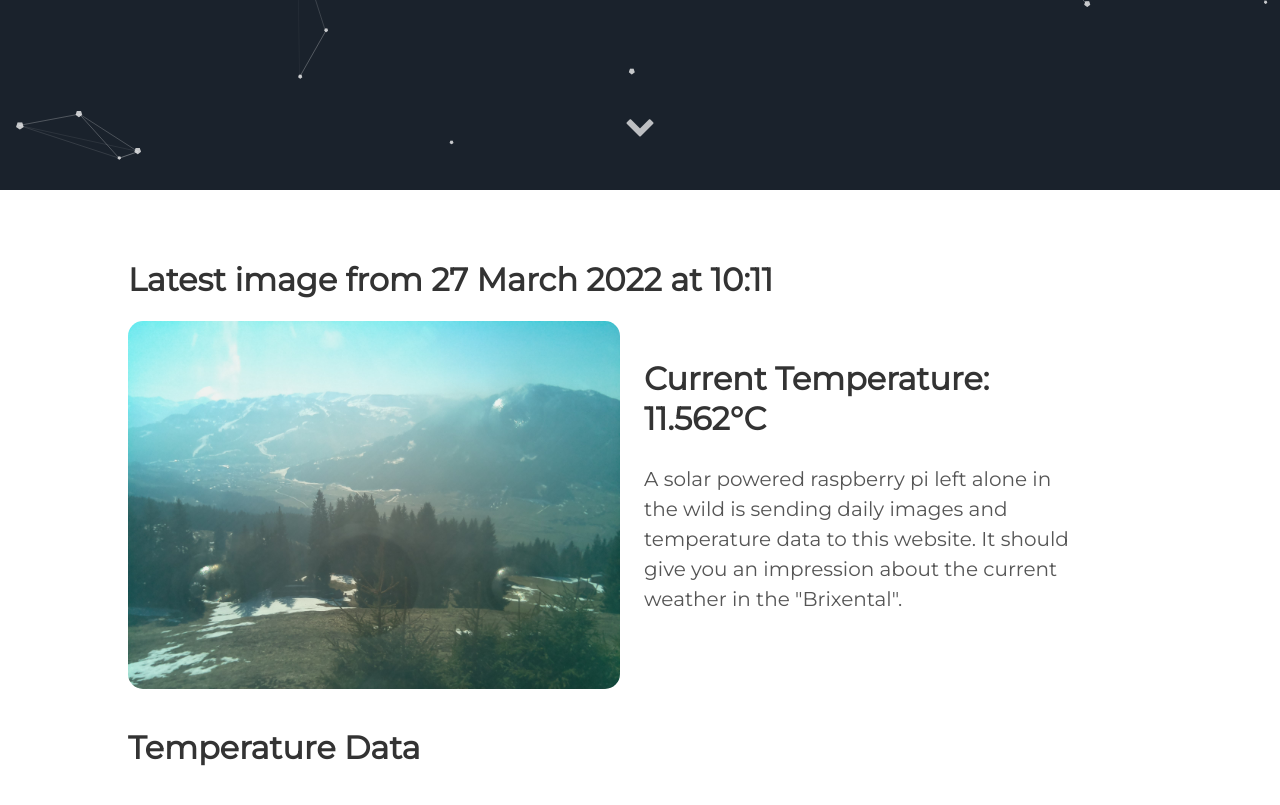
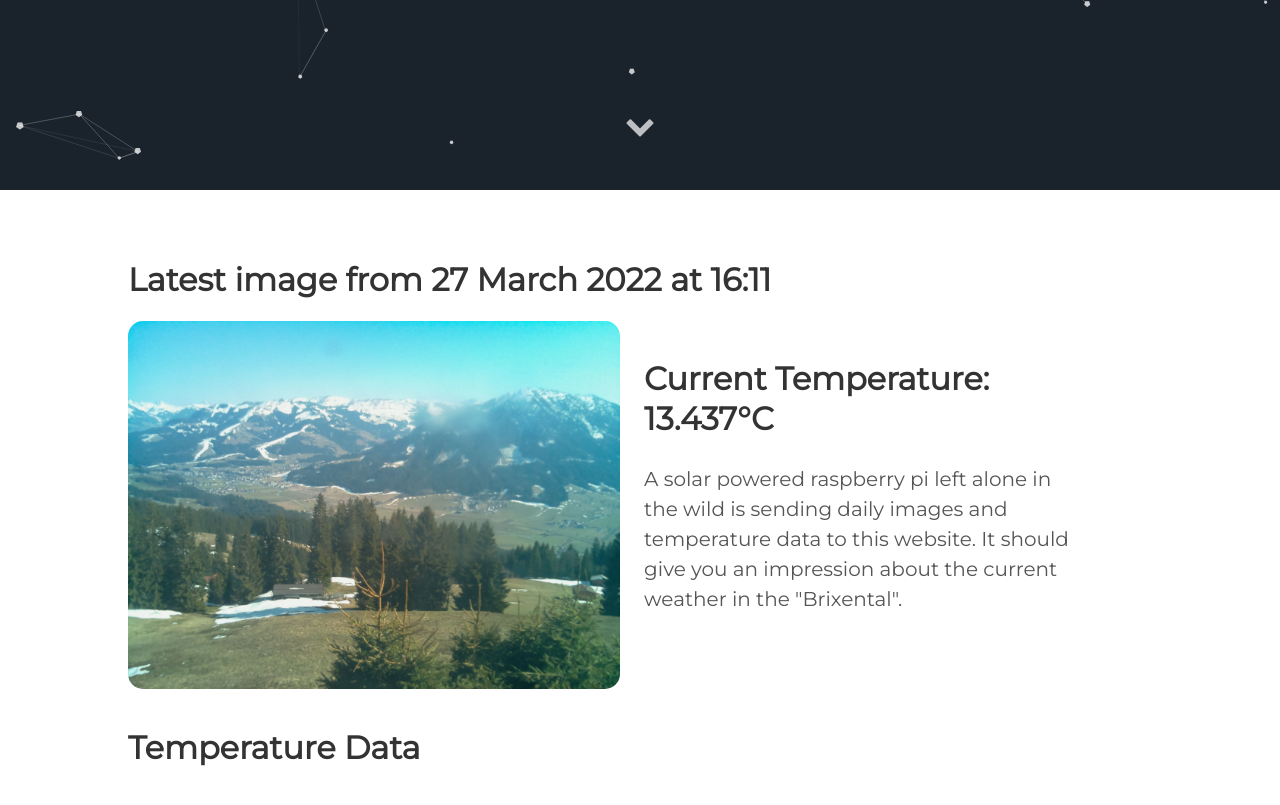
Before and after one commit to vektorious/vektorious.github.io, a Jekyll site: the page built from resources/huette.md, in a window 1280 px wide and 900 px high, scrolled down 710 px. Shown: the top 805 px of the window. Built offline with Jekyll 4.4.1, drawn with Linux system fonts in a browser that asks for light colours.

Commit message:
I'm a bot beep boop

```diff
--- a/resources/huette.md
+++ b/resources/huette.md
@@ -6,13 +6,13 @@ image: '/assets/img/'
 description: 'Live image from the Austrian alps'
 twitter_text: ' '
 ---
-## Latest image from 27 March 2022 at 10:11
+## Latest image from 27 March 2022 at 16:11
 <div class="huette">
   <div class="huette-image">
     <img src="{{ "/assets/img/huette.jpg" | prepend: site.baseurl }}">
   </div>
   <div class="huette-text">
-        <h2>Current Temperature: 11.562°C</h2>
+        <h2>Current Temperature: 13.437°C</h2>
         <p>A solar powered raspberry pi left alone in the wild is sending daily images and temperature data to this website. It should give you an impression about the current weather in the "Brixental".</p>
 
   </div>
```
Also changed, not shown: rpi-script/2022-03-27_160947.txt (renamed from rpi-script/2022-03-27_100946.txt, +5 -5 lines), rpi-script/huette.md (+2 -2 lines), assets/img/huette.jpg, assets/img/temp_plot.png, rpi-script/temp_plot.png, 1 other file.
